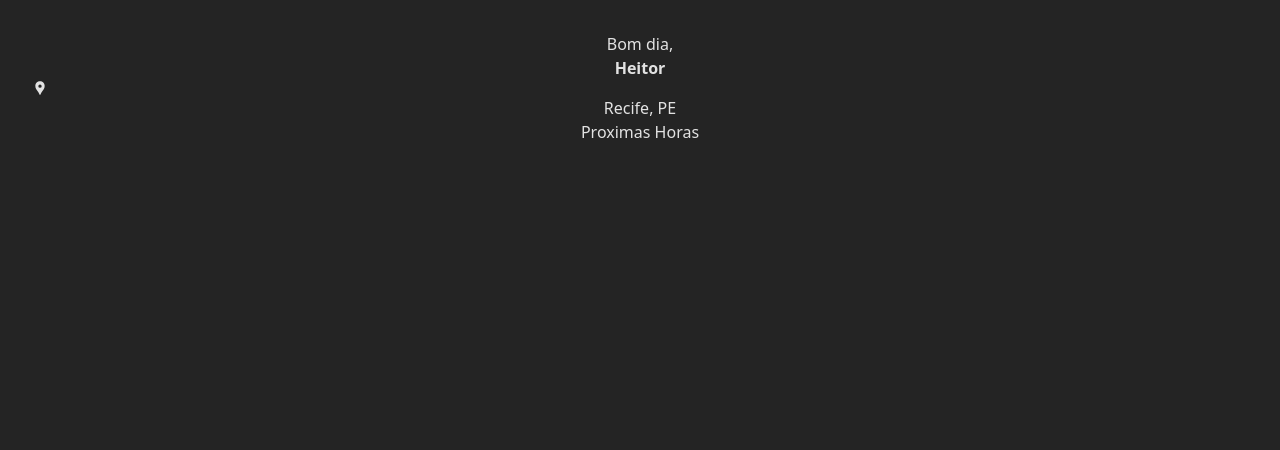
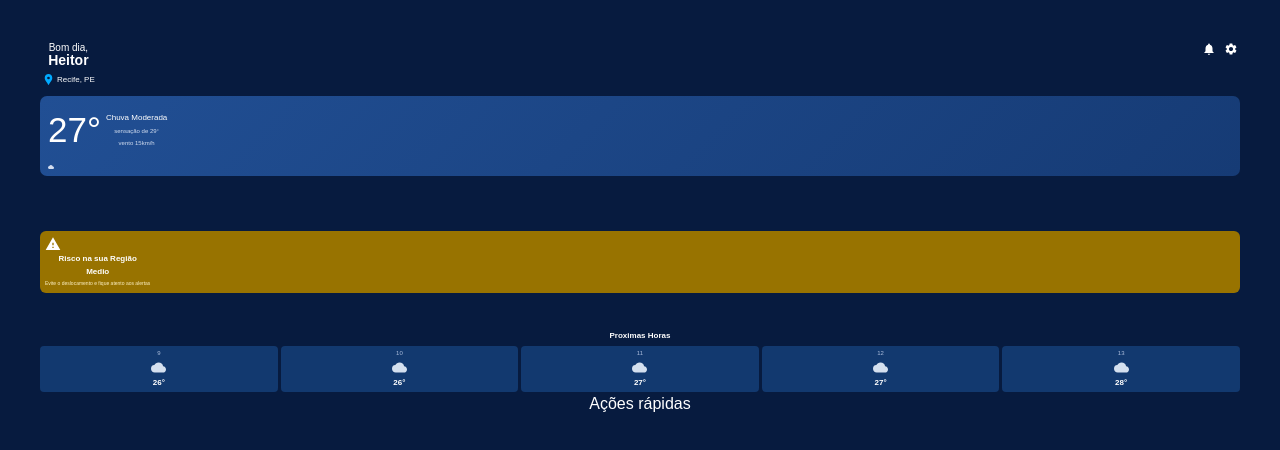
Before and after one commit to steycekarla/pi-se-liga-na-chuva, a React (Vite) app in the folder SLNC/: page /home in a window 1280 px wide. Shown: the top 450 px of the page. Built offline with nearby package versions, Linux system fonts and the light colour scheme.

Commit message:
att: Home

```diff
--- a/SLNC/src/pages/Home/index.css
+++ b/SLNC/src/pages/Home/index.css
@@ -0,0 +1,362 @@
+* {
+    margin: 0;
+    padding: 0;
+    box-sizing: border-box;
+}
+
+body {
+    background-color: #071b3f;
+    color: white;
+    font-family: Arial, sans-serif;
+    min-height: 100vh;
+    padding-bottom: 55px;
+}
+
+
+/* =========================
+   HEADER
+========================= */
+
+header {
+    width: 100%;
+    padding: 10px;
+
+    display: flex;
+    justify-content: space-between;
+}
+
+.column {
+    display: flex;
+    flex-direction: column;
+}
+
+.saudacao {
+    font-size: 10px;
+    line-height: 12px;
+}
+
+.saudacao strong {
+    font-size: 14px;
+}
+
+.loc {
+    display: flex;
+    align-items: center;
+    gap: 2px;
+
+    margin-top: 5px;
+}
+
+.loc svg {
+    color: #00aaff;
+    font-size: 13px;
+}
+
+.loc p {
+    font-size: 8px;
+}
+
+.header-icons {
+    flex-direction: row;
+    gap: 8px;
+    font-size: 14px;
+}
+
+
+/* =========================
+   BANNER DO TEMPO
+========================= */
+
+.banner-tempo {
+    position: relative;
+
+    margin: 0 8px;
+    padding: 8px;
+
+    height: 80px;
+
+    border-radius: 7px;
+
+    background: linear-gradient(
+        135deg,
+        #214f94,
+        #163b75
+    );
+}
+
+.temperatura {
+    display: flex;
+    align-items: center;
+
+    gap: 5px;
+}
+
+.temperatura > strong {
+    font-size: 35px;
+    font-weight: 400;
+}
+
+.temperatura p {
+    font-size: 8px;
+}
+
+.temperatura small {
+    display: block;
+
+    font-size: 6px;
+
+    margin-top: 3px;
+
+    color: #d3def0;
+}
+
+.cloud {
+    position: absolute;
+
+    right: 9px;
+    top: 8px;
+
+    font-size: 40px;
+
+    color: #d7e3f2;
+}
+
+.info-tempo {
+    position: absolute;
+
+    bottom: 6px;
+    left: 8px;
+
+    display: flex;
+    gap: 10px;
+
+    font-size: 6px;
+
+    color: #d4def0;
+}
+
+
+/* =========================
+   ALERTA
+========================= */
+
+.banner-alerta {
+    margin: 7px 8px;
+
+    min-height: 48px;
+
+    display: flex;
+    align-items: center;
+
+    gap: 7px;
+
+    padding: 5px;
+
+    border-radius: 6px;
+
+    background-color: #987300;
+}
+
+.alerta-icone {
+    width: 30px;
+    height: 30px;
+
+    display: flex;
+    justify-content: center;
+    align-items: center;
+
+    background-color: #ffd21c;
+
+    border-radius: 4px;
+
+    color: #17233c;
+}
+
+.alerta-icone svg {
+    font-size: 20px;
+}
+
+.banner-alerta small {
+    display: block;
+
+    font-size: 5px;
+
+    color: #ffe994;
+}
+
+.banner-alerta strong {
+    display: block;
+
+    font-size: 8px;
+
+    margin-top: 1px;
+}
+
+.banner-alerta p {
+    font-size: 5px;
+
+    margin-top: 2px;
+
+    color: #fff3c7;
+}
+
+
+/* =========================
+   PRÓXIMAS HORAS
+========================= */
+
+.proximas-horas {
+    margin: 6px 9px 4px;
+}
+
+.proximas-horas p {
+    font-size: 8px;
+    font-weight: bold;
+}
+
+.horas {
+    display: flex;
+
+    gap: 3px;
+
+    margin: 0 8px;
+}
+
+.hora {
+    flex: 1;
+
+    height: 46px;
+
+    display: flex;
+    flex-direction: column;
+
+    justify-content: center;
+    align-items: center;
+
+    border-radius: 4px;
+
+    background-color: #12396f;
+}
+
+.hora p {
+    font-size: 6px;
+
+    color: #aebfdd;
+}
+
+.hora svg {
+    font-size: 15px;
+
+    margin: 2px 0;
+
+    color: #d4e0ef;
+}
+
+.hora strong {
+    font-size: 8px;
+}
+
+
+/* =========================
+   AÇÕES RÁPIDAS
+========================= */
+
+.acoes-titulo {
+    margin: 7px 9px 4px;
+}
+
+.acoes-titulo p {
+    font-size: 8px;
+    font-weight: bold;
+}
+
+.acoes {
+    display: flex;
+
+    gap: 4px;
+
+    margin: 0 8px;
+}
+
+.acao {
+    flex: 1;
+
+    height: 42px;
+
+    display: flex;
+    flex-direction: column;
+
+    justify-content: center;
+    align-items: center;
+
+    border-radius: 5px;
+
+    color: white;
+}
+
+.acao svg {
+    font-size: 17px;
+}
+
+.acao p {
+    font-size: 6px;
+
+    margin-top: 2px;
+}
+
+.blue {
+    background-color: #0757c5;
+}
+
+.orange {
+    background-color: #f07819;
+}
+
+.red {
+    background-color: #d71919;
+}
+
+
+/* =========================
+   NAVBAR
+========================= */
+
+.navbar {
+    position: fixed;
+
+    bottom: 0;
+    left: 0;
+
+    width: 100%;
+    height: 45px;
+
+    display: flex;
+
+    justify-content: space-around;
+    align-items: center;
+
+    background-color: #061630;
+
+    border-top: 1px solid #193762;
+}
+
+.nav-item {
+    display: flex;
+    flex-direction: column;
+
+    align-items: center;
+
+    color: #7184a5;
+}
+
+.nav-item span {
+    font-size: 15px;
+}
+
+.nav-item p {
+    font-size: 6px;
+}
+
+.nav-item.active {
+    color: #ffd21c;
+}
--- a/SLNC/src/pages/Home/index.jsx
+++ b/SLNC/src/pages/Home/index.jsx
@@ -1,42 +1,127 @@
-import { MdLocationPin } from "react-icons/md";
+import {
+    MdLocationPin,
+    MdNotifications,
+    MdSettings,
+    MdCloud,
+    MdWarning,
+    MdImage,
+    MdEmergency
+} from "react-icons/md";
+
 import { useEffect, useState } from "react";
+
+
 import './index.css';
 
 export default function Home({ user }) {
-    const temps = [{ 'hora': 9, 'temp': 26 }, { 'hora': 10, 'temp': 26 }, { 'hora': 11, 'temp': 27 }, { 'hora': 12, 'temp': 27 }, { 'hora': 13, 'temp': 28 }]
-    const fastacts = [{ 'icone': 'mdimage', 'desc': 'Reportar', 'bgcolor': 'blue' }, { 'icone': 'mdNotifications', 'desc': 'Alertas', 'bgcolor': 'orange' }, { 'icone': 'mdEmergency', 'desc': 'Emergência', 'bgcolor': 'Red' }]
+
+    const temps = [{ 'hora': 9, 'temp': 26 },
+                   { 'hora': 10, 'temp': 26 },
+                   { 'hora': 11, 'temp': 27 },
+                   { 'hora': 12, 'temp': 27 },
+                   { 'hora': 13, 'temp': 28 }]
+
+    const fastacts = [{ 'icone': 'mdimage', 'desc': 'Reportar', 'bgcolor': 'blue' },
+                      { 'icone': 'mdNotifications', 'desc': 'Alertas', 'bgcolor': 'orange' },
+                      { 'icone': 'mdEmergency', 'desc': 'Emergência', 'bgcolor': 'Red' }]
+
     const [username, setUsername] = useState(user?.username ?? "Heitor");
+
     const [userlocation, setUserlocation] = useState(user?.location ?? "Recife, PE");
 
     useEffect(() => {
-        if (user?.username) setUsername(user.username);
-        if (user?.location) setUserlocation(user.location);
-    }, [user?.username, user?.location]);
+        if (user?.username)
+            setUsername(user.username);
+        if (user?.location)
+            setUserlocation(user.location);},
+         [user?.username, user?.location]);
 
     return (
         <>
             {/* header */}
             <header>
                 <div className="column">
-                    <p className="saudacao">Bom dia,<br /><strong>{username}</strong></p>
-                    <div className="loc"><MdLocationPin /><p> {userlocation}</p></div>
+                    <p className="saudacao">Bom dia,<br />
+                    <strong>{username}</strong> </p>
+                    <div className="loc"><MdLocationPin />
+                    <p> {userlocation}</p>
+                    </div>
                 </div>
-                <div className="column">
+                <div className="column header-icons">
+                    <MdNotifications/>
+                    <MdSettings/>
+                </div>
+            </header>
+
+            {/* banner 1 */}
+            <section className="banner-tempo">
+
+                <div className="temperatura">
+
+                    <strong>27°</strong>
+                <div>
+                    <p> Chuva Moderada </p>
+
+                    <small>sensação de 29°</small>
+
+                    <small> vento 15km/h</small>
+
 
                 </div>
-            </header>
-            {/* banner 1 */}
+
+                  <MdCloud className="info-tempo"/>
+
+                </div>
+
+                </section>    <br />  <br />
             {/* banner 2 */}
+             <section className="banner-alerta">
+
+                <div className="Alerta-icone">
+                    <MdWarning/>
+
+                    <strong> Risco na sua Região</strong>
+
+                    <strong> Medio </strong>
+
+                    <p> Evite o deslocamento e fique atento aos alertas</p>
+
+
+                </div>
+
+                </section>   <br />
             {/* seção proximas horas */}
             <section>
-                <div>
+
                     <div className="proximas-horas">
+
                          <p> Proximas Horas </p>
+
                     </div>
 
-                </div>
+                    <div className="horas">
+                        {temps.map((item,index)=> (
+                            <div className="hora"
+                            key={index}>
+
+                                <p>{item.hora}</p>
+                                <MdCloud/>
+                                <strong>{item.temp}°</strong>
+                                </div>
+                        ))}
+                    </div>
             </section>
             {/* seção ações rapidas */}
+            <section>
+                <div className="Açoes">
+
+                    <p> Ações rápidas </p>
+
+                </div>
+              <div className="acoes">
+
+              </div>
+            </section>
             {/* navbar */}
         </>
     )
```
Also changed, not shown: SLNC/src/components/Header/index.jsx (deleted, +0 -15 lines), 1 other file (tests, documents, lock files or other folders).
